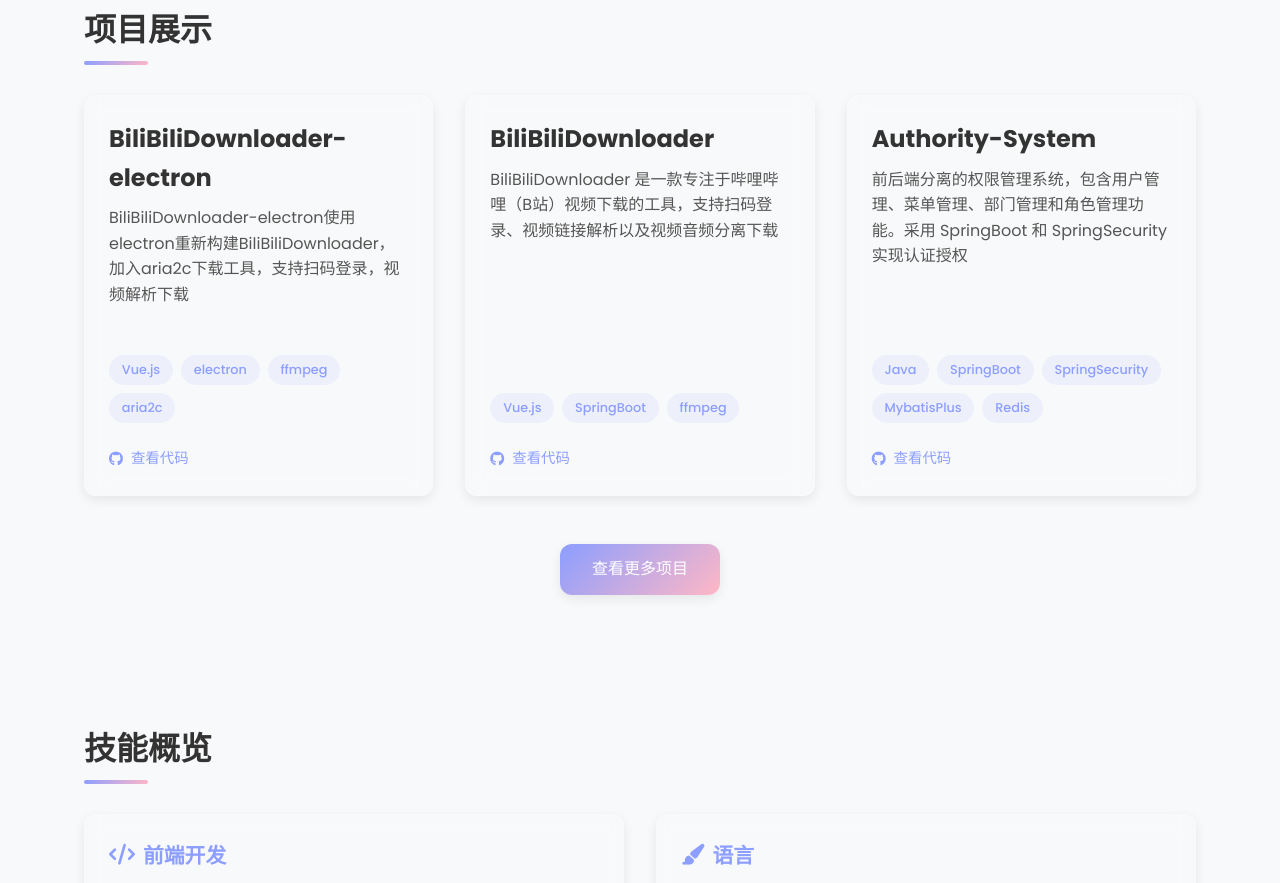
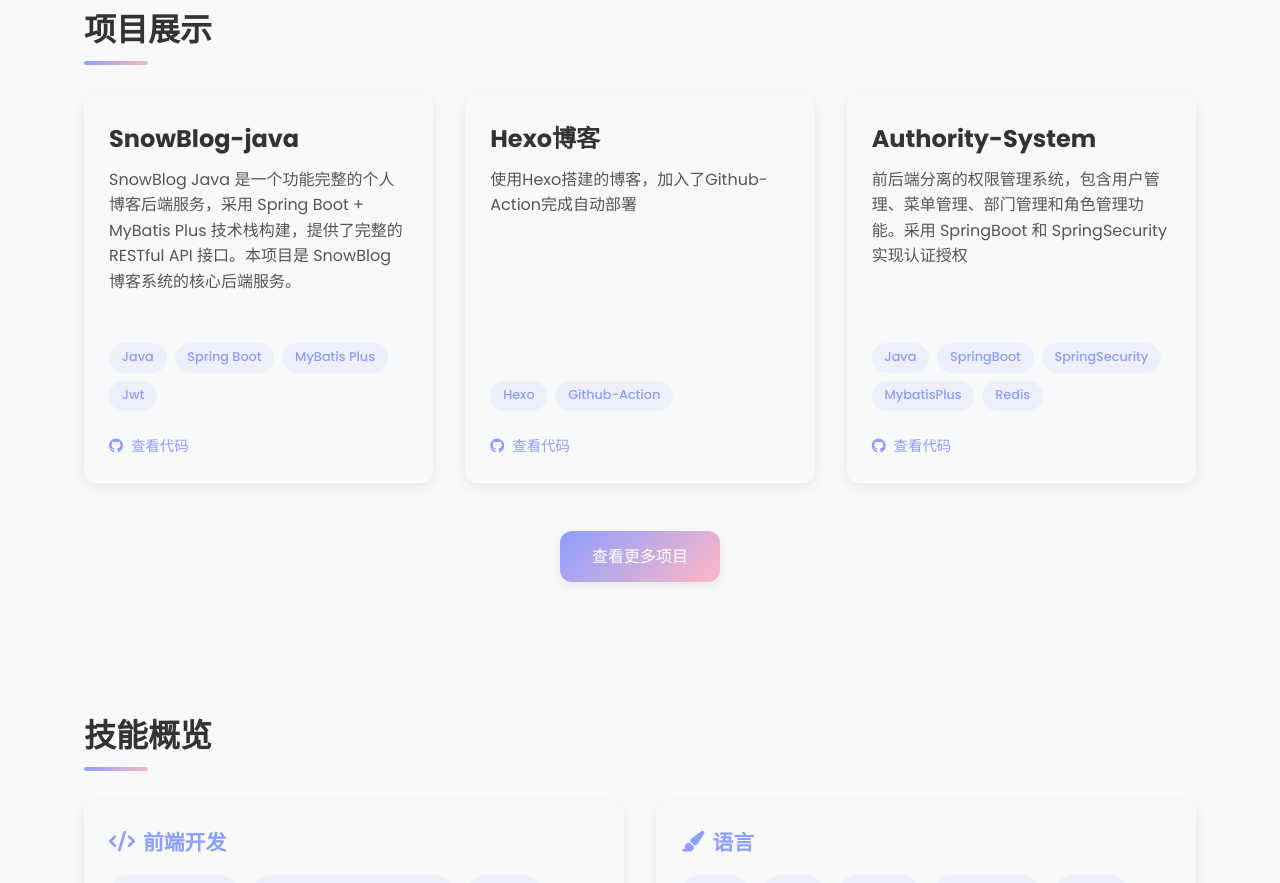
Before and after one commit to SnowDreamXUE/Snow-Home, a Vue app: page / in a window 1280 px wide. Shown: the part 860-1743 px from the top of the page. Built offline with nearby package versions, Linux system fonts and the light colour scheme.

Commit message:
更新SnowBlog-vue,SnowBlog-back,SnowBlog-java三个项目

```diff
--- a/src/stores/projectsStore.js
+++ b/src/stores/projectsStore.js
@@ -63,6 +63,36 @@
                 codeUrl: 'https://github.com/SnowDreamXUE/BiliBiliDownloader-electron',
                 featured: false
             },
+            {
+                id: 7,
+                title: 'SnowBlog-vue',
+                description: 'SnowBlog Vue 是一个功能完整的个人博客前端应用，采用现代化的技术栈构建，提供了优雅的用户界面和流畅的用户体验。本项目是 SnowBlog 博客系统的前台展示部分。',
+                technologies: ['Vue.js', 'Element-UI', 'Vuex', 'Vue-router'],
+                category: ['前端'],
+                demoUrl: null,
+                codeUrl: 'https://github.com/SnowDreamXUE/SnowBlog-vue',
+                featured: false
+            },
+            {
+                id: 8,
+                title: 'SnowBlog-back',
+                description: 'SnowBlog 后台管理系统是一个功能完整的博客内容管理平台，采用现代化的技术栈构建，为博客管理员提供直观易用的管理界面。本项目是 SnowBlog 博客系统的后台管理部分。',
+                technologies:  ['Vue.js', 'Element-UI', 'Vuex', 'Vue-router'],
+                category: ['前端'],
+                demoUrl: null,
+                codeUrl: 'https://github.com/SnowDreamXUE/SnowBlog-back',
+                featured: false
+            },
+            {
+                id: 9,
+                title: 'SnowBlog-java',
+                description: 'SnowBlog Java 是一个功能完整的个人博客后端服务，采用 Spring Boot + MyBatis Plus 技术栈构建，提供了完整的 RESTful API 接口。本项目是 SnowBlog 博客系统的核心后端服务。',
+                technologies: ['Java', 'Spring Boot', 'MyBatis Plus', 'Jwt'],
+                category: ['后端'],
+                demoUrl: null,
+                codeUrl: 'https://github.com/SnowDreamXUE/SnowBlog-java',
+                featured: false
+            }
         ],
         categories: ['全部', '前端', '后端', 'Hexo', 'Electron'],
     }),
```
